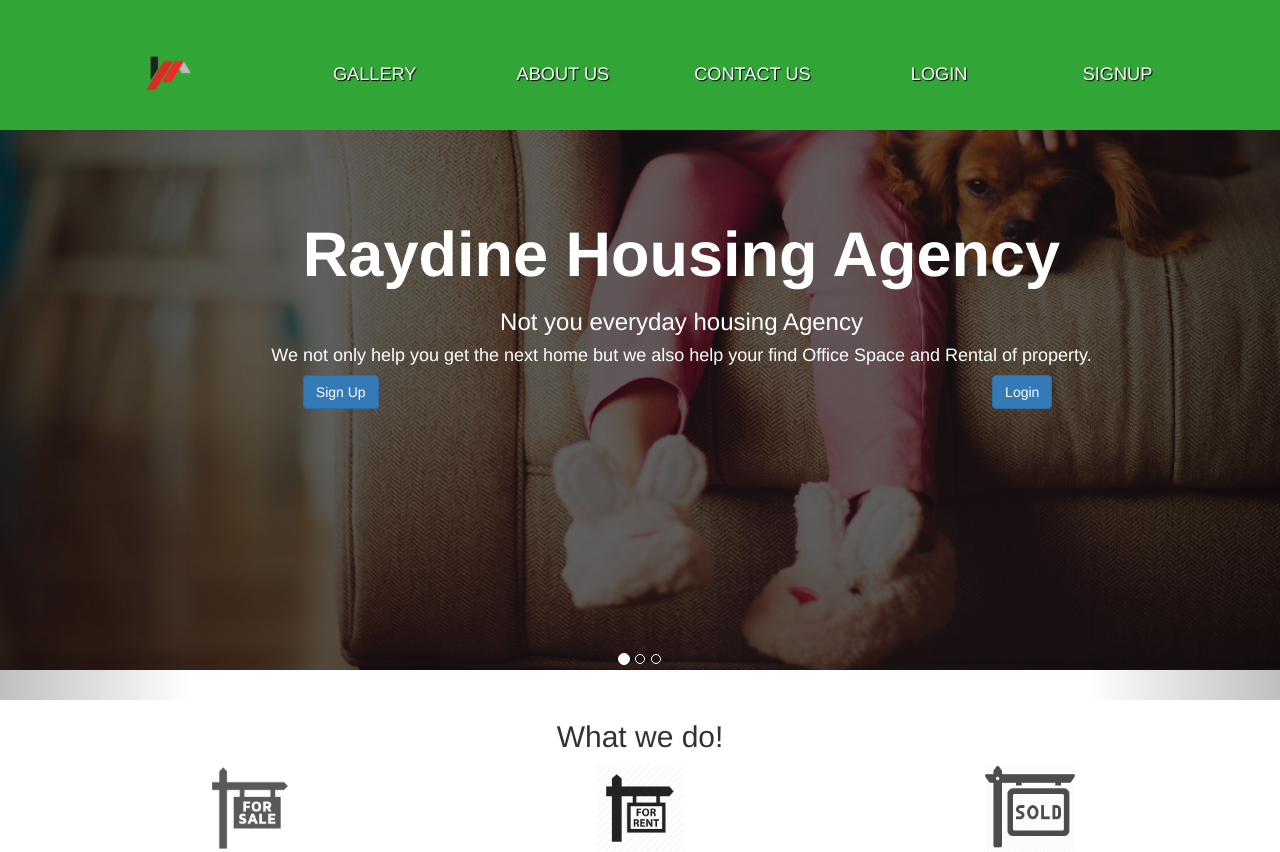
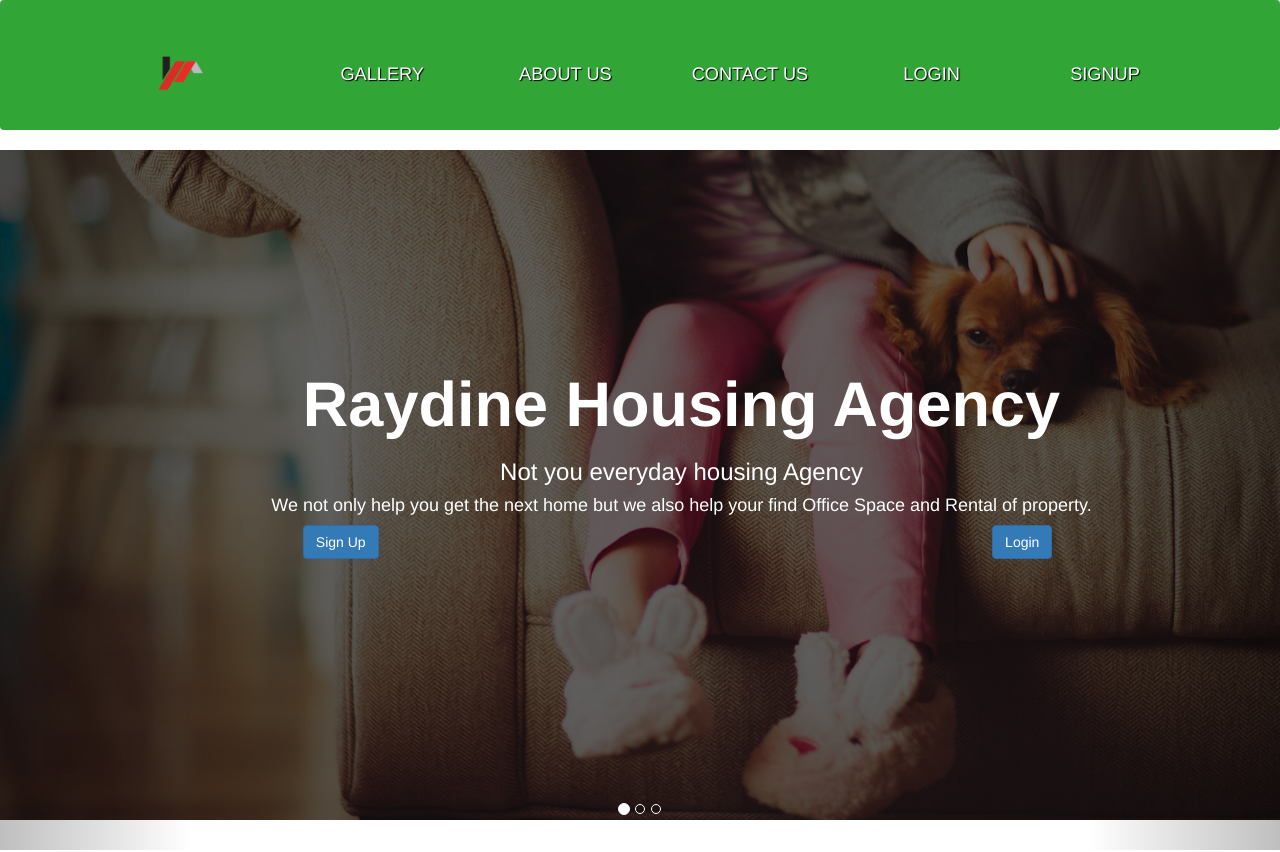
Before and after one commit to Dozzy7/HouseAgency, a PHP site: page / in a window 1280 px wide. Shown: the top 852 px of the page. Run offline with PHP 8.4, Linux system fonts and the light colour scheme; data comes from the database, SQL or seed files in the repository.

Commit message:
navbar not fixed

```diff
--- a/house/templates/indexheader.php
+++ b/house/templates/indexheader.php
@@ -1,5 +1,5 @@
 <header>
-        <nav class="navbar navbar-default navbar-fixed-top">
+        <nav class="navbar navbar-default">
             <div class="container">
                 <div class="navbar-collapse collapse">
                     <ul class="nav nav-justified">
```
